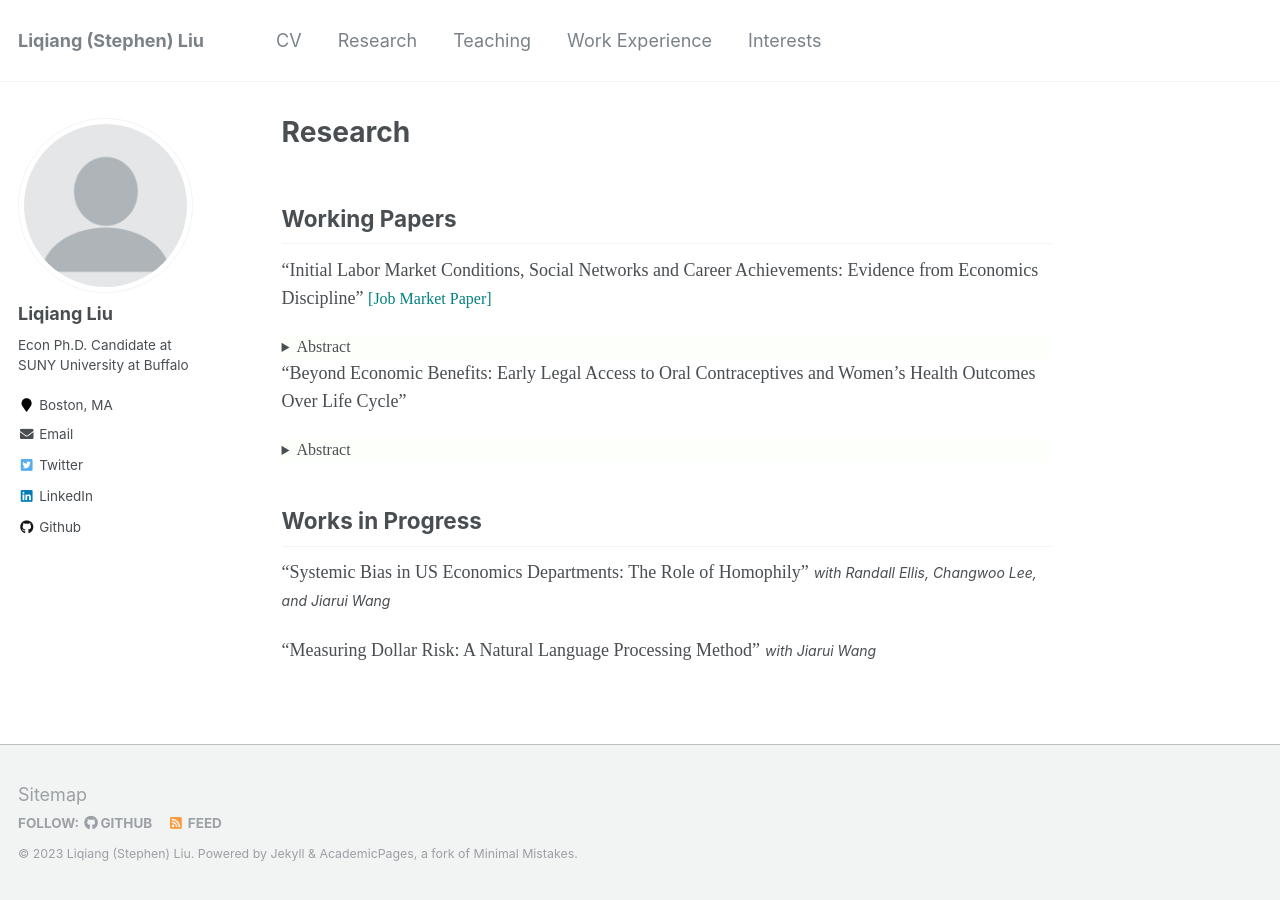
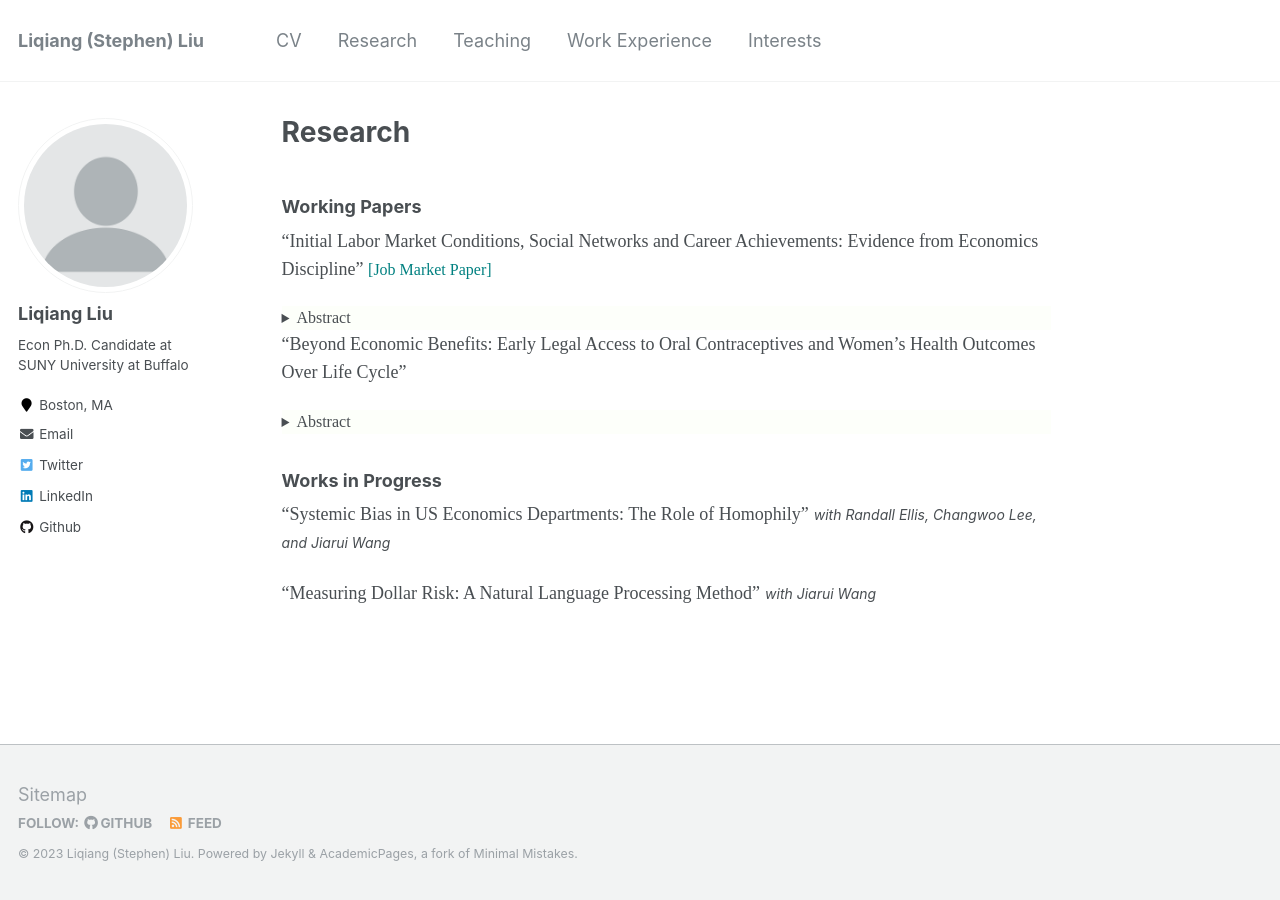
Before and after one commit to Liqiang-Liu/Liqiang-Liu.github.io, a Jekyll site: the page built from _pages/research.md, in a window 1280 px wide. Built offline with Jekyll 4.4.1, drawn with Linux system fonts in a browser that asks for light colours.

```diff
--- a/_pages/research.md
+++ b/_pages/research.md
@@ -7,7 +7,7 @@ redirect_from:
   - /research.html
 ---
 
-## Working Papers
+### Working Papers
 
 <span style="font-family: pxfonts;">"Initial Labor Market Conditions, Social Networks and Career Achievements: Evidence from Economics Discipline" <a href="https://github.com/Liqiang-Liu/Liqiang-Liu.github.io/blob/main/files/jmp.pdf" style="text-decoration:none;"><span style="color:teal"><font size="3">[Job Market Paper]</font></span></a></span>
   <details style="font-size:30%; background-color:#fdfffa;">
@@ -21,7 +21,7 @@ redirect_from:
   <span style="font-family: pxfonts;"><font size="3">This paper investigates the effects of early legal access to oral contraceptives on women’s life-cycle health outcomes (e.g., mortality and self-reported disability) using the plausible quasi-experimental design introduced by Goldin and Katz (2002). The identification leverages the cross-state and cross-cohort variation in state consent laws. Utilizing the difference-in-differences approach, our results suggest that early access to the pill reduces women's mortality rates during their 30s and 40s, and the improvement in health is primarily driven by the decline in mortality rate caused by cancer, diabetes, heart disease, and cerebrovascular disease. Also, we find that women who would have had early access to the pill are, on average, more likely to have self-reported physical disability during their late 50s and 60s. Additionally, our analysis reveals that non-white women experience greater benefits from early pill access. Our mechanism analysis identifies four potential channels: early access to the pill (1) rises in college completion, (2) increases (decreases) in oral contraceptive-related mortality, (3) increases (decreases) in health behavior measures, and (4) enhances life expectancy.</font></span>
   </details>
 
-## Works in Progress
+### Works in Progress
 
 <span style="font-family: pxfonts;">"Systemic Bias in US Economics Departments: The Role of Homophily"</span> <span style="font-size:14px;"> *with Randall Ellis, Changwoo Lee, and Jiarui Wang* </span>
 
```
